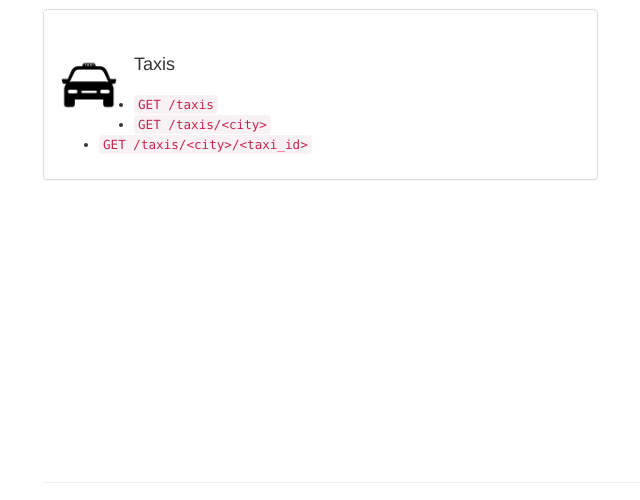
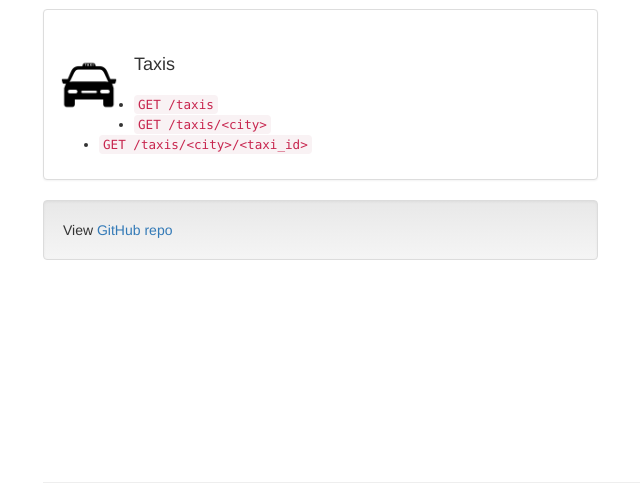
Before and after one commit to samheyman/travel-apis, a Django app: page /mock_apis/ in a window 1280 px wide. Shown: the part 181-681 px from the top of the page, without its empty margins (27-667 px from the left). Run offline with Django 3.2, Linux system fonts and the light colour scheme; some libraries are stand-ins or nearby versions.

Commit message:
Add GitHub repo link for the Mock APIs

```diff
--- a/mock_apis/templates/mock_apis/index.html
+++ b/mock_apis/templates/mock_apis/index.html
@@ -25,6 +25,9 @@
               </div>
               </a>
             </div>
+            <div class="well">
+                View <a href="https://github.com/samheyman/mock-travel-apis" target="_blank">GitHub repo</a>
+            </div>
         </div>
     </div>
 {% endblock main %}
```
